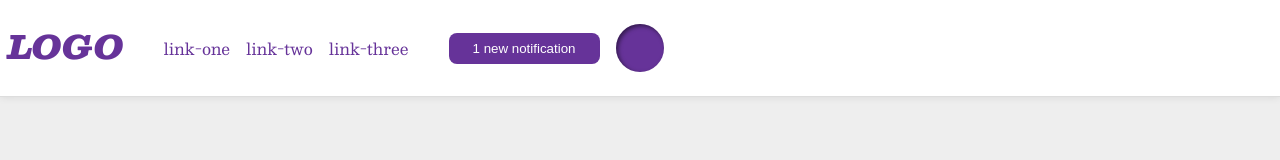
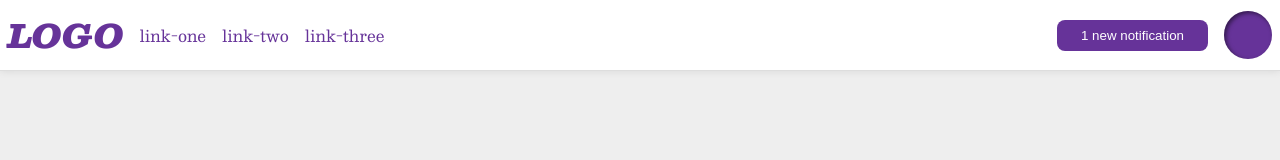
Before and after one commit to tyler7r/03-flex-header2, a plain HTML site: page index.html in a window 1280 px wide. Drawn offline with nearby package versions, Linux system fonts and the light colour scheme.

Commit message:
Solution

```diff
--- a/index.html
+++ b/index.html
@@ -12,20 +12,18 @@
         <div class="left-side">
             <div class="logo">
                 LOGO
-        </div>
-             <ul class="links">
+            </div>
+            <ul class="links">
                 <li><a href="google.com">link-one</a></li>
                 <li><a href="google.com">link-two</a></li>
                 <li><a href="google.com">link-three</a></li>
             </ul>
         </div>
         <div class="right-side">
-            <ul class="purple-buttons">
-                <li><button class="notifications">
-                    1 new notification
-                </button></li>
-                <li><div class="profile-image"></div></li>
-            </ul>
+            <button class="notifications">
+                1 new notification
+                </button>
+                <div class="profile-image"></div>
         </div>
     </div>
   </body>
--- a/style.css
+++ b/style.css
@@ -13,8 +13,8 @@ body {
   border-bottom: 1px solid #ddd;
   box-shadow: 0 0 8px rgba(0,0,0,.1);
   display: flex;
-  align-items: center;
   padding: 8px;
+  justify-content: space-between;
 
 }
 
@@ -51,13 +51,11 @@ ul {
   list-style-type: none;
   display: flex;
   gap: 16px;
-  align-items: center;
-  justify-content: space-between;
+  margin: 0;
+  padding: 0;
 }
 .left-side, .right-side {
     display: flex;
-    justify-content: space-between;
+    gap: 16px;
+    align-items: center;
 }
-.header.purple-buttons {
-    justify-content: flex-end;
-}
```
